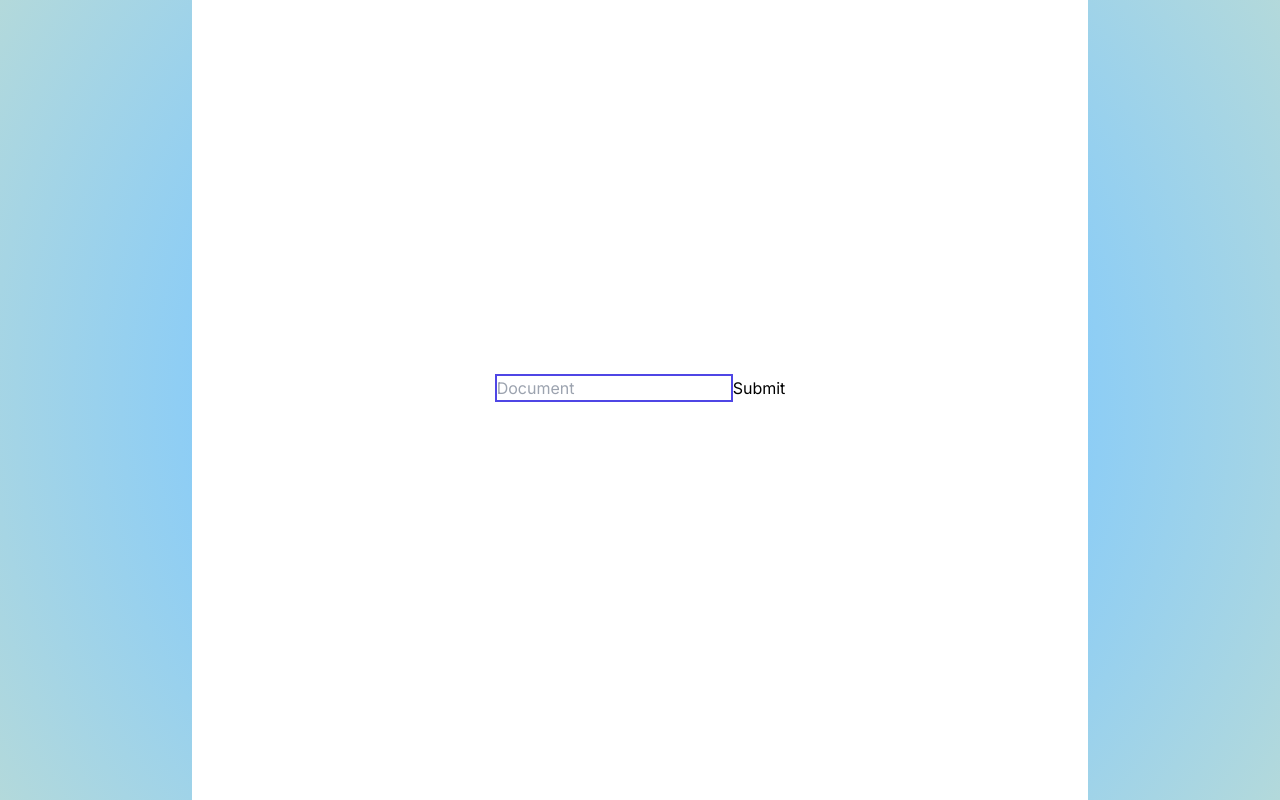
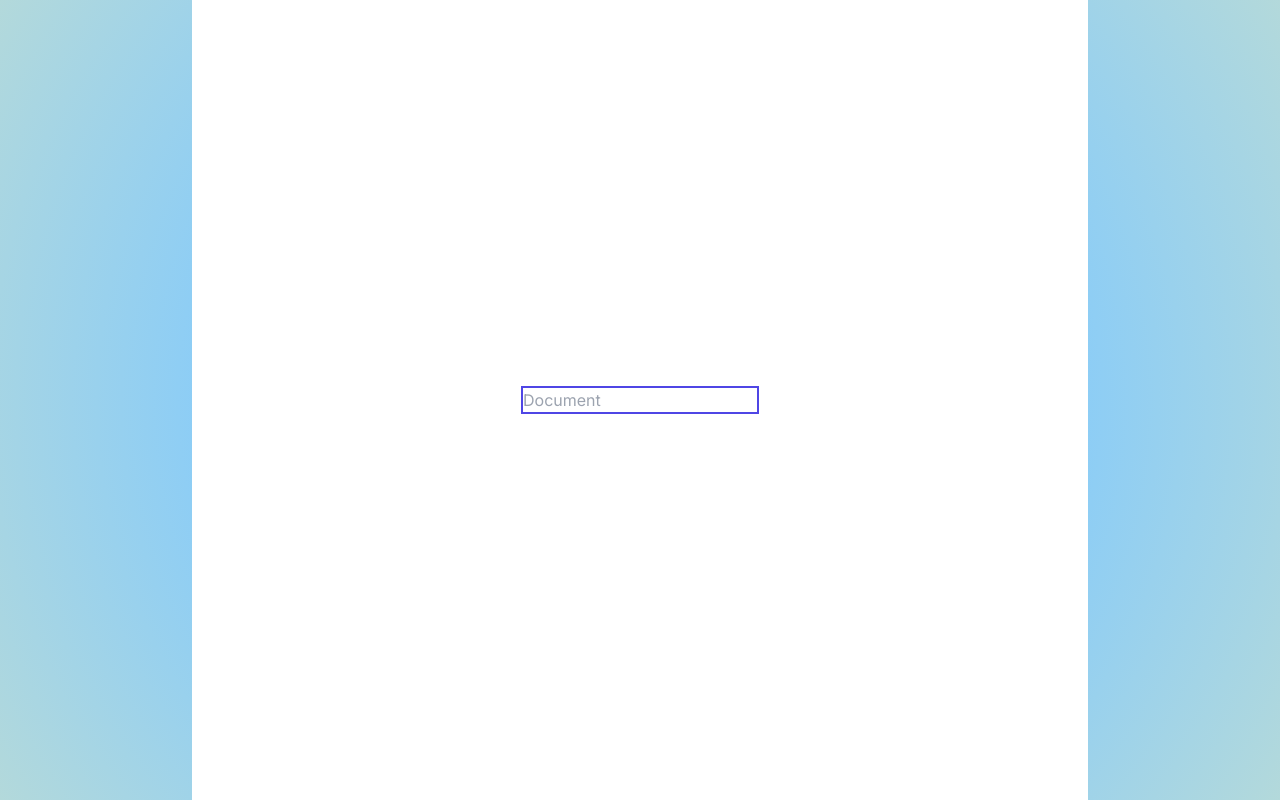
Before and after one commit to phm-2024/repo, a Next.js app: page / in a window 1280 px wide. Both pictures are taken after typing "Sample" into the empty fields and a click on the button "Submit". Built offline with nearby package versions, Linux system fonts and the light colour scheme.

Commit message:
disappearing slightly working

```diff
--- a/components/DisappearingText.tsx
+++ b/components/DisappearingText.tsx
@@ -17,7 +17,7 @@ const DisappearingText = ({ text }: Props) => {
     }, 1000)
 
     return () => clearTimeout(timer)
-  }, [currentIndex])
+  }, [currentIndex, text])
 
   return (
     <div>
--- a/components/Document.tsx
+++ b/components/Document.tsx
@@ -17,17 +17,17 @@ export default function Document() {
 
   return (
     <>
-      <form onSubmit={submission}>
-        <input
-          onChange={(e) => setForm(e.target.value)}
-          value={form}
-          className="border-solid border-2 border-indigo-600"
-          placeholder="Document"
-        />
-        <button type="submit">Submit</button>
-      </form>
-      <br />
-      {disappear && <DisappearingText text={input} />}
+      {/* <form onSubmit={submission}> */}
+      <DisappearingText text={input} />
+      <input
+        onChange={(e) => setInput(e.target.value)}
+        value={input}
+        className="border-solid border-2 border-indigo-600"
+        placeholder="Document"
+      />
+      {/* <button type="submit">Submit</button> */}
+      {/* </form> */}
+      {/* <br /> */}
     </>
   )
 }
```
